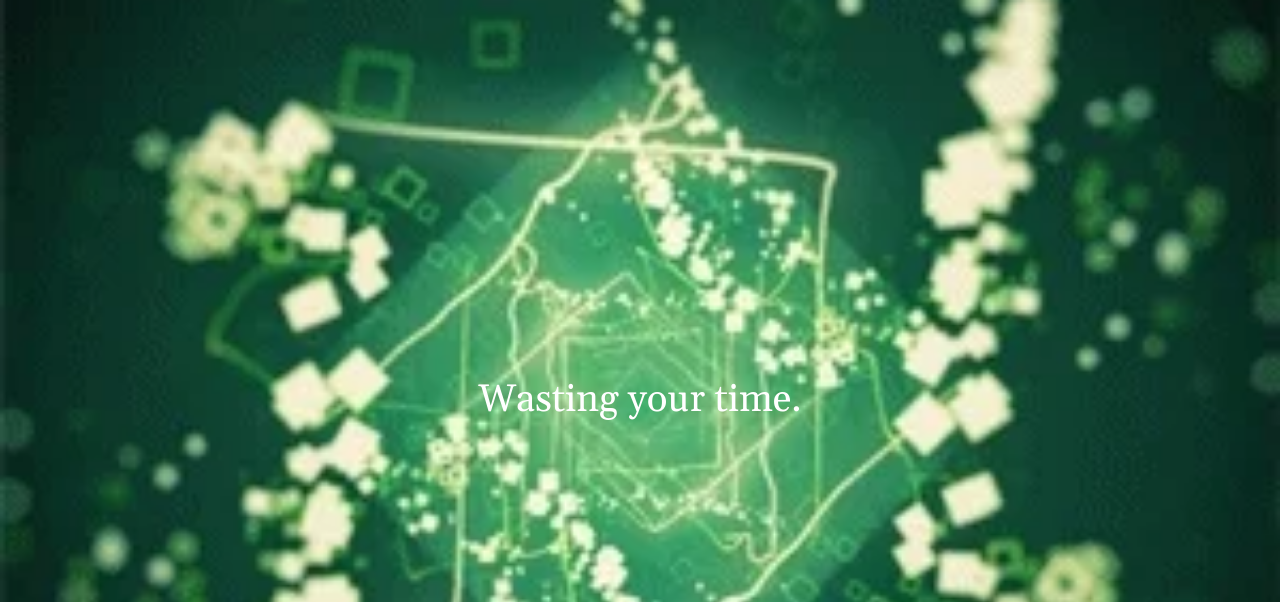
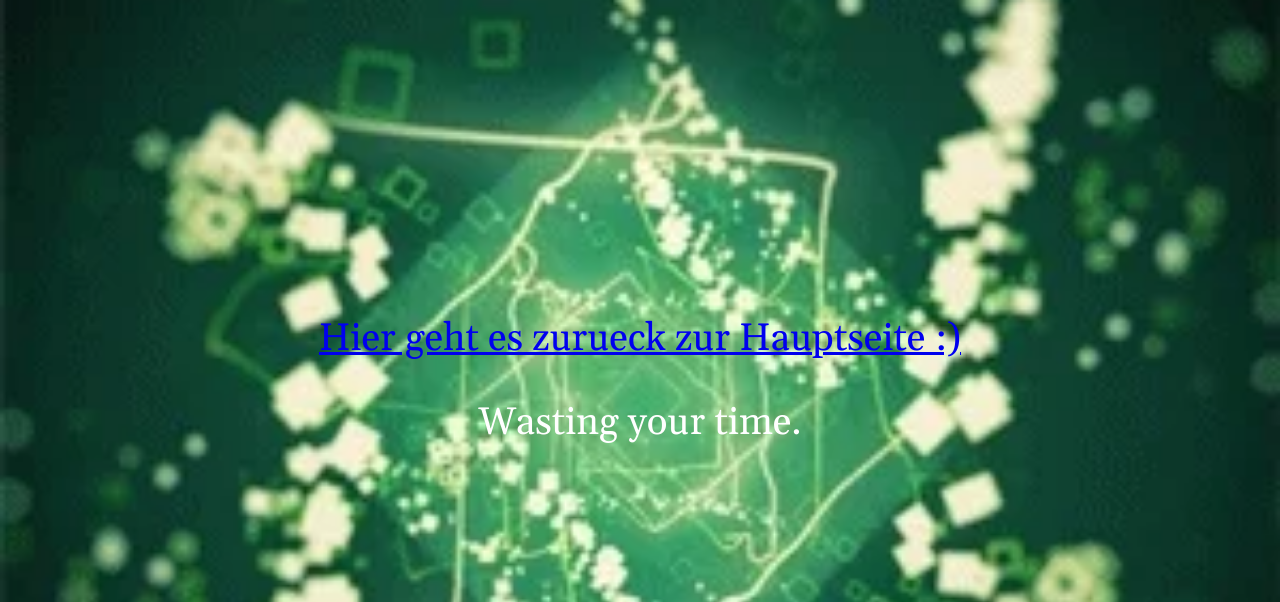
Before and after one commit to Kamikali/hydrandi, a PHP site: page /wasted.php in a window 1280 px wide. Shown: the top 602 px of the page. Run offline with PHP 8.4, Linux system fonts and the light colour scheme.

Commit message:
link_update

```diff
--- a/wasted.php
+++ b/wasted.php
@@ -7,6 +7,7 @@
     <link rel="stylesheet" href="./wasted.css">
   </head>
   <body>
+	<a href="index.php">Hier geht es zurueck zur Hauptseite :)</a>
 		<p>Wasting your time.</p>
 
 	<div style="visibility:hidden">
```
